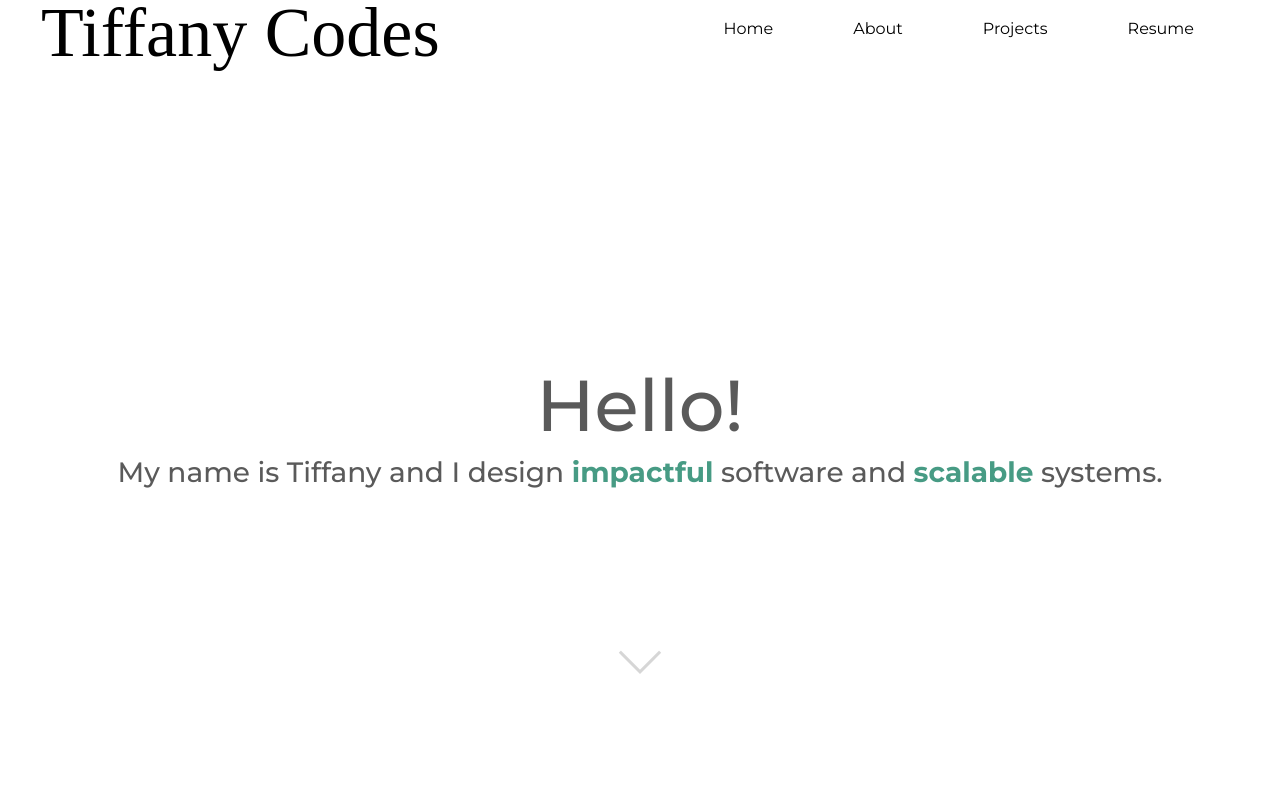
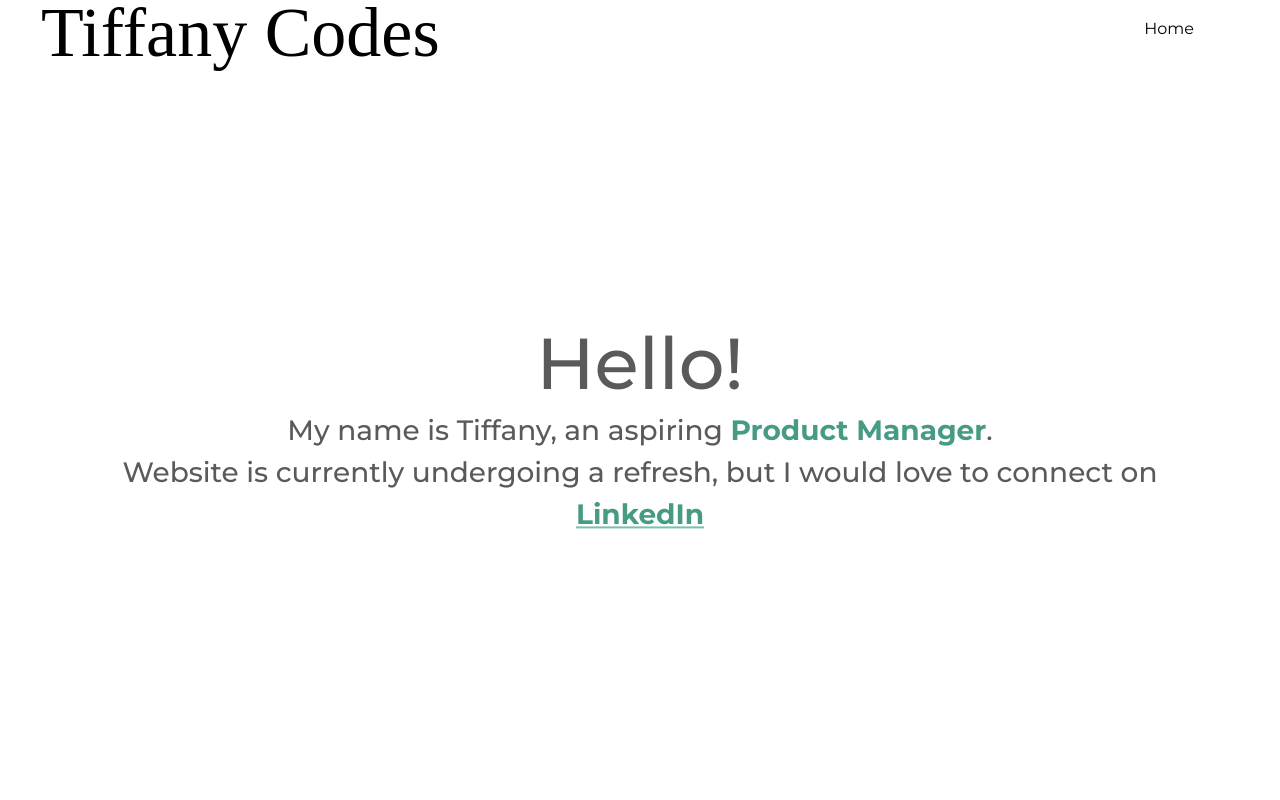
Before and after one commit to tifflastimosa/personal-website, a React (Create React App) app: page / in a window 1280 px wide. Shown: the top 800 px of the page. Built offline with nearby package versions, Linux system fonts and the light colour scheme; a web font is replaced by a local one.

Commit message:
create version 2, under construction

```diff
--- a/src/App.js
+++ b/src/App.js
@@ -47,9 +47,9 @@ function App() {
               <ul className="nav-menu">
 
                 <li className="nav-link" onClick={() => scrollToSection(home)}>Home</li>
-                <li className="nav-link" onClick={() => scrollToSection(about)}>About</li>
-                <li className="nav-link" onClick={() => scrollToSection(projects)}>Projects</li>
-                <li className="nav-link" onClick={() => openPDF()}>Resume</li>
+                {/* <li className="nav-link" onClick={() => scrollToSection(about)}>About</li> */}
+                {/*<li className="nav-link" onClick={() => scrollToSection(projects)}>Projects</li> */}
+                {/*<li className="nav-link" onClick={() => openPDF()}>Resume</li> */}
                 {/* <li className="nav-link" onClick={() => scrollToSection(contact)}>Contact</li> */}
 
               </ul>
@@ -69,7 +69,7 @@ function App() {
         <div class="arrow"><span class="bounce" onClick={() => scrollToSection(about)}></span></div>
       </div>
 
-      <div ref={about} className="about">
+      {/*<div ref={about} className="about">
         <About />
       </div>
 
@@ -77,7 +77,7 @@ function App() {
         <Projects />
       </div>
 
-      {/* <div ref={contact} className="contact">
+      <div ref={contact} className="contact">
         <Contact />
       </div> */}
 
--- a/src/sections/Home.js
+++ b/src/sections/Home.js
@@ -8,7 +8,9 @@ const Home = () => {
                 <div class="row">
                     <div class="col-lg-12 col-md-12 col-sm-12 col-xs-12 hero-text">
                         <h2 class="hero_title">Hello!</h2>
-                        <h3 >My name is Tiffany and I design <b class="intro">impactful</b> software and <b class="intro">scalable</b> systems.</h3>
+                        <h3 >My name is Tiffany, an aspiring <b class="intro">Product Manager</b>.</h3>
+                        <h3 >Website is currently undergoing a refresh, but I would love to connect on </h3>
+                        <h3><a href="https://www.linkedin.com/in/tiffanylast" target="_new"><b class="intro">LinkedIn</b></a></h3>
                     </div>
                 </div>
 
--- a/src/styling/App.css
+++ b/src/styling/App.css
@@ -214,7 +214,7 @@
 }
 
 /* for the arrow on the bottom */
-.arrow{
+/* .arrow{
   position: absolute;
   top: 50%;
   left: 50%;
@@ -229,9 +229,9 @@
   transform: rotate(45deg);
   margin-top: 550px;
   animation: animate 3.0s ease infinite;
-}
+} */
 
-@keyframes animate {
+/* @keyframes animate {
   0%{
       opacity: 0;
       transform: rotate(45deg) translate(-20px,-20px);
@@ -243,4 +243,4 @@
       opacity: 0;
       transform: rotate(45deg) translate(20px,20px);
   }
-}
+} */
```
Also changed, not shown: src/App.txt (deleted).
